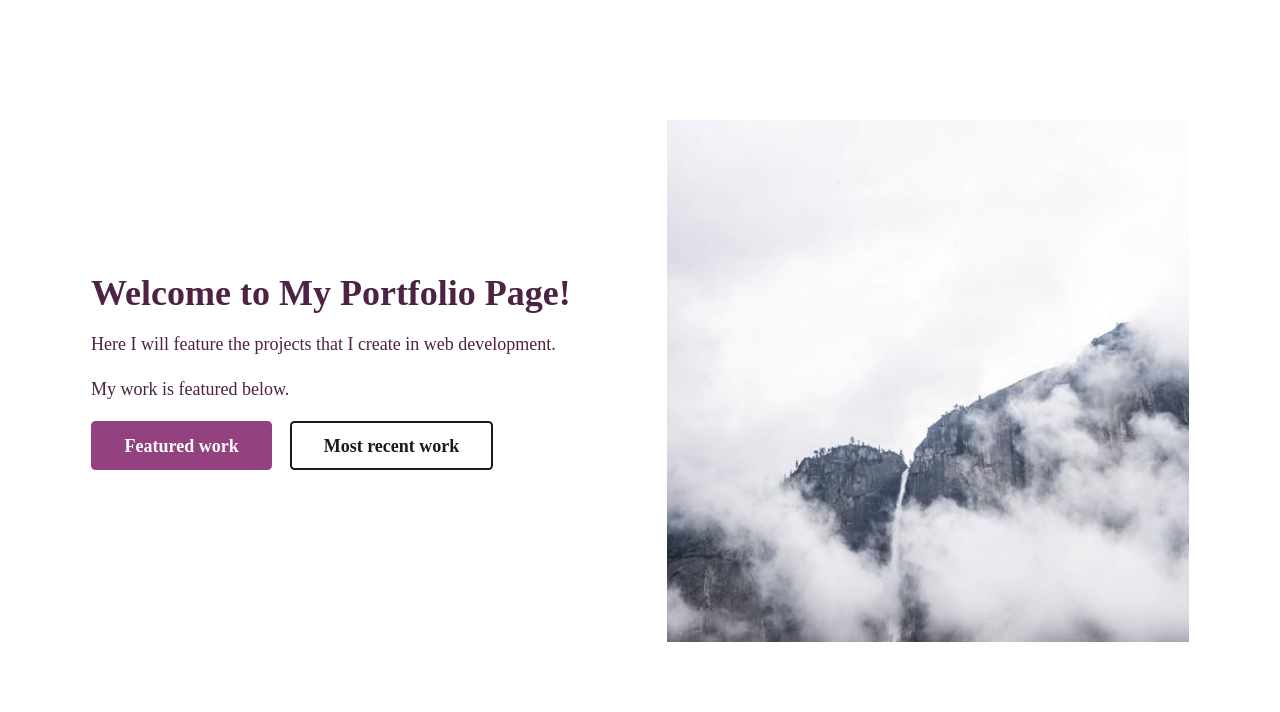
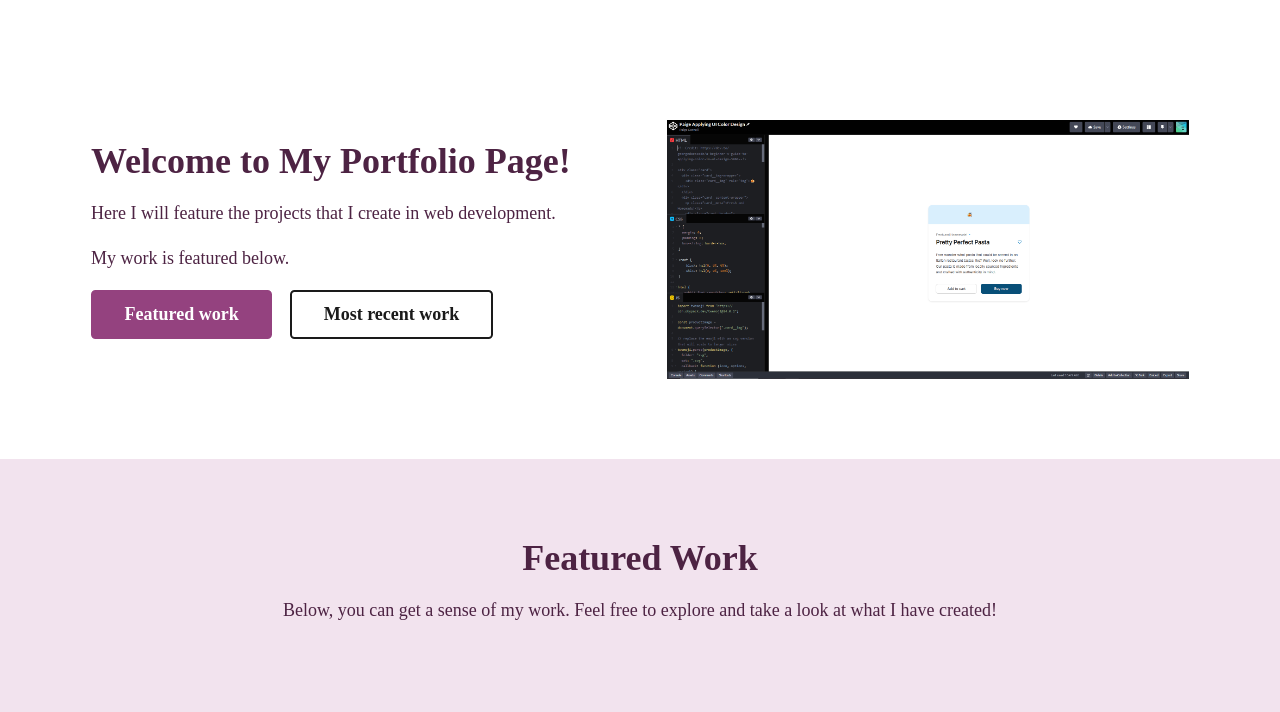
Before and after one commit to paigecornell/portfolio-paigecornell, an Eleventy site: page src/index.njk in a window 1280 px wide. Shown: the part 88-800 px from the top of the page. Built offline with nearby package versions, Linux system fonts and the light colour scheme; Eleventy itself is replaced by a stand-in of ours; files that its build step writes are made by us from their sources.

Commit message:
adding imagery

```diff
--- a/src/index.njk
+++ b/src/index.njk
@@ -15,7 +15,7 @@
       </div>
     </div>
     <div>
-      <img src="/assets/portfolio/welcome-809-510x510.jpg" alt="" class="hero__image">
+      <img src="/images/code-pen.png" alt="" class="hero__image">
     </div>
   </div>
 </section>
```
Also changed, not shown: public/index.html.
